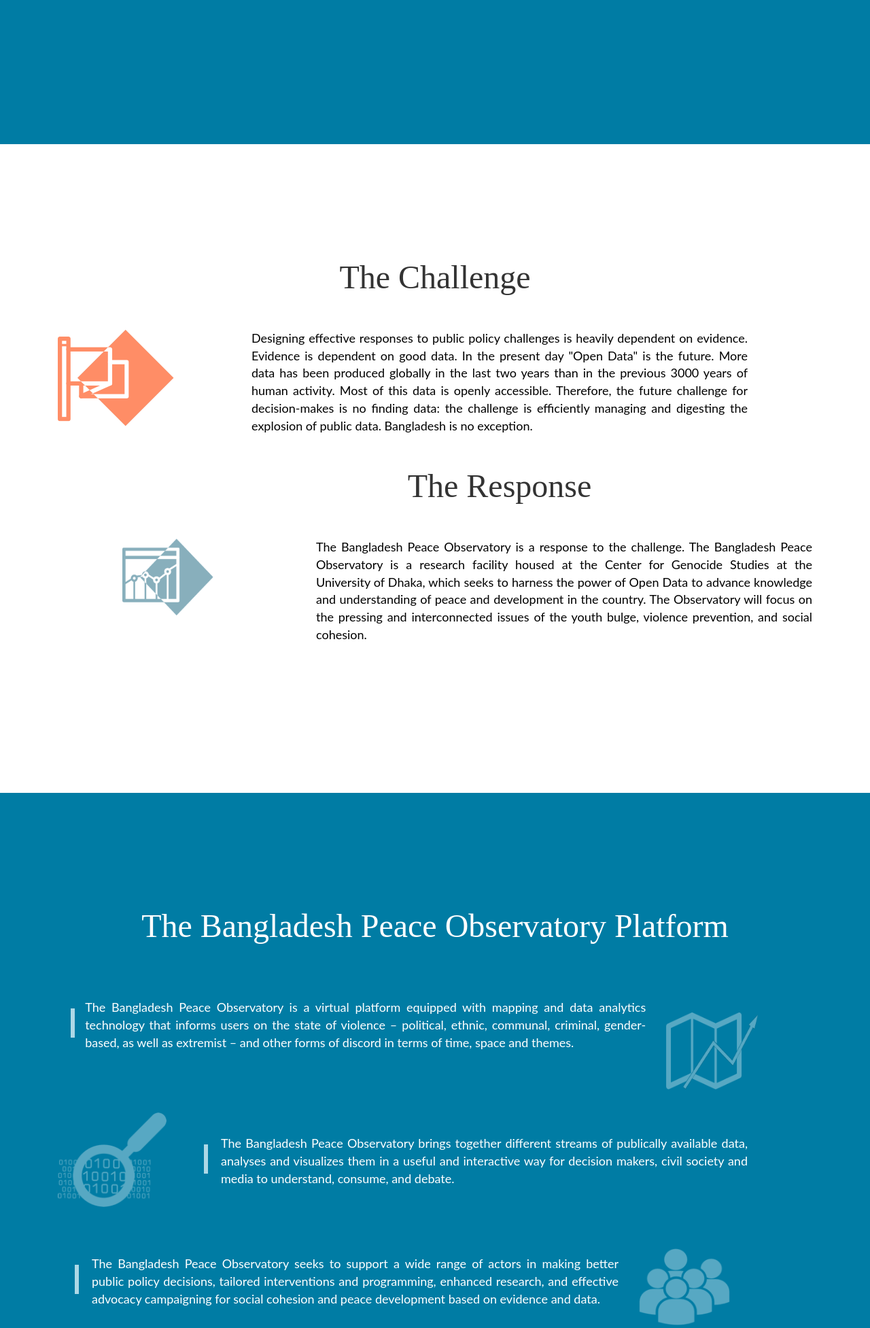
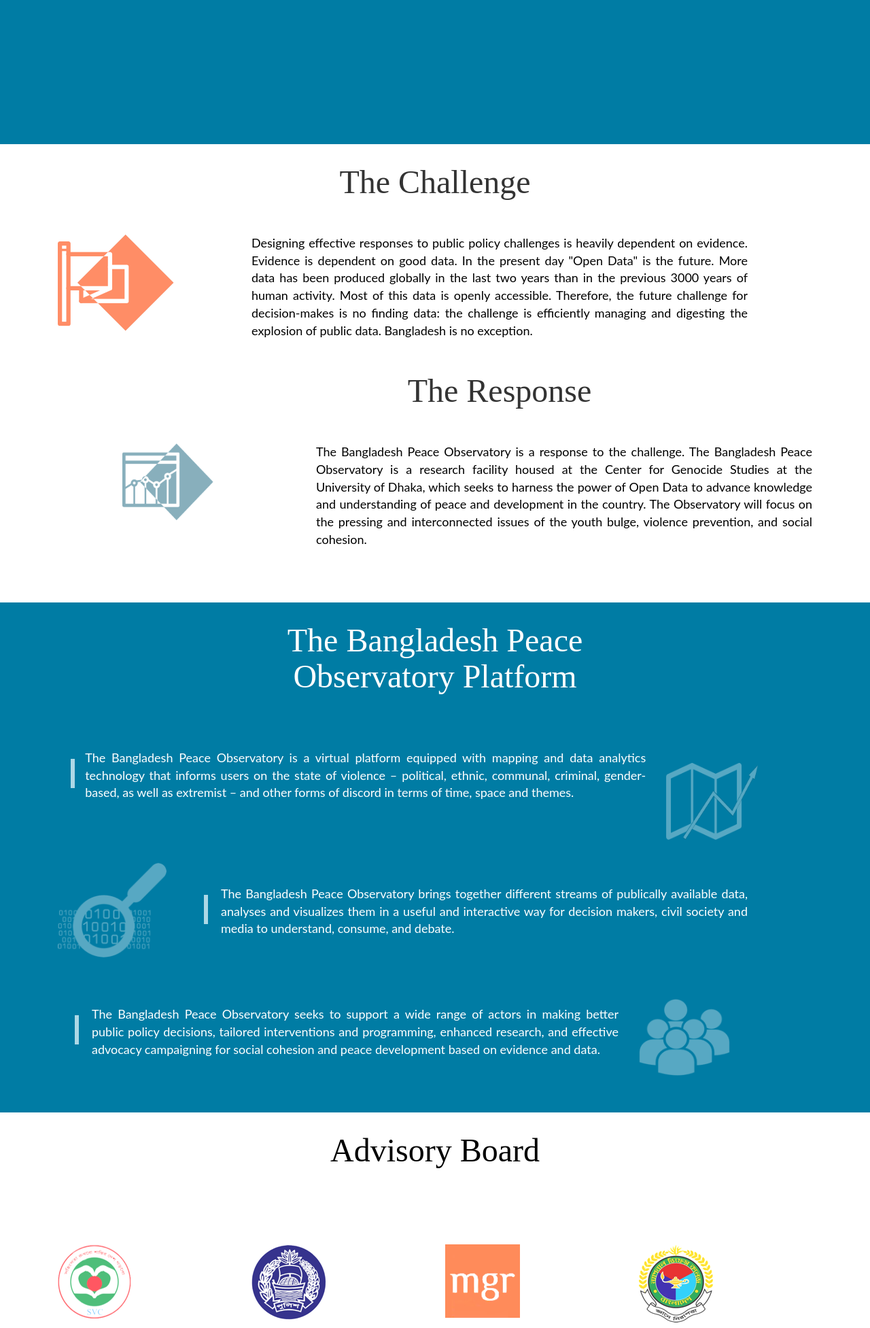
Before and after one commit to opendatakosovo/bpo, a Flask app: page /about in a window 1280 px wide. Shown: the part 533-2486 px from the top of the page at 68% size. Run offline with Flask 2, Linux system fonts and the light colour scheme; some libraries are stand-ins or nearby versions; some web fonts are replaced.

Commit message:
Minor style fix on landing page.

```diff
--- a/app/static/css/custom.css
+++ b/app/static/css/custom.css
@@ -660,7 +660,7 @@ header .intro-text .intro-heading {
 }
 
 section {
-    padding: 100px 0;
+    padding: 10px 0;
 }
 
 section h2.section-heading {
@@ -681,7 +681,7 @@ section h3.section-subheading {
 
 @media (min-width: 768px) {
     section {
-        padding: 150px 0;
+        /*padding: 150px 0;*/
     }
 }
 
--- a/app/templates/mod_main/about.html
+++ b/app/templates/mod_main/about.html
@@ -56,8 +56,8 @@
     <section id="portfolio" class="bg-light-blue">
         <div class="container">
             <div class="row">
-                <div class="col-md-12 col-sm-12 col-xs-12 text-center">
-                    <h1 class="col-lg-12 col-md-12 col-sm-12 col-xs-12 section-heading1 text-center">The Bangladesh
+                <div class="col-md-6 col-md-offset-3 col-sm-12 col-xs-12 text-center">
+                    <h1 class="section-heading1 text-center">The Bangladesh
                         Peace Observatory Platform</h1>
                 </div>
             </div>
```
